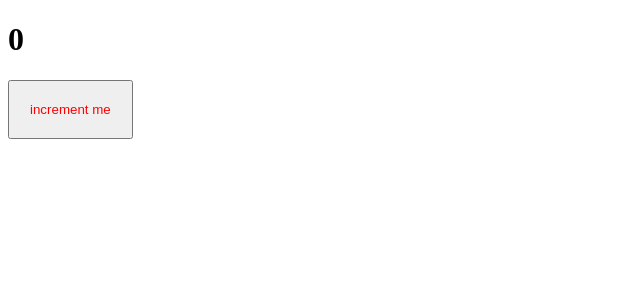
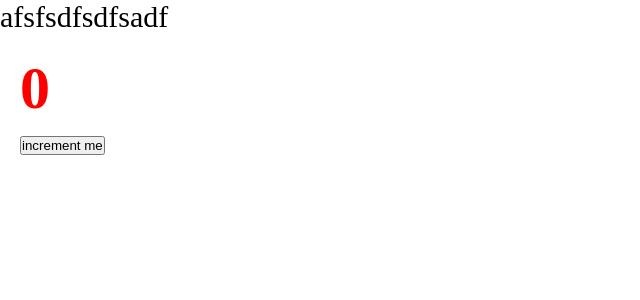
Before and after one commit to Mofin52/advanced-frontend-react-ts, a React app: page / in a window 1280 px wide. Shown: the top 300 px of the page, without its empty margins (0-640 px from the left). Built offline with nearby package versions, Linux system fonts and the light colour scheme.

Commit message:
Add css modules

```diff
--- a/package.json
+++ b/package.json
@@ -19,6 +19,7 @@
     "@types/webpack-dev-server": "^4.7.2",
     "css-loader": "^6.6.0",
     "html-webpack-plugin": "^5.5.0",
+    "mini-css-extract-plugin": "^2.5.3",
     "sass": "^1.49.9",
     "sass-loader": "^12.6.0",
     "style-loader": "^3.3.1",
--- /dev/null
+++ b/src/App.tsx
@@ -0,0 +1,14 @@
+import React from 'react';
+import {Counter} from "./components/Counter";
+import './index.scss';
+
+const App = () => {
+    return (
+        <div className={"app"}>
+            afsfsdfsdfsadf
+            <Counter/>
+        </div>
+    );
+};
+
+export default App;
--- a/src/components/Counter.scss
+++ b/src/components/Counter.module.scss
@@ -1,4 +1,4 @@
-button {
+.btn {
     padding: 20px;
     color: red;
 }
--- a/src/components/Couter.tsx
+++ b/src/components/Counter.tsx
@@ -1,6 +1,6 @@
 import React, {useState} from 'react';
-import './Counter.scss'
-export const Couter = () => {
+import classes from './Counter.module.scss'
+export const Counter = () => {
     const [count, setCount] = useState(0);
 
     const increment = () => {
@@ -8,7 +8,7 @@
     }
 
     return (
-        <div>
+        <div className={classes.btn}>
             <h1>{count}</h1>
             <button onClick={increment}>increment me</button>
         </div>
--- /dev/null
+++ b/src/index.scss
@@ -0,0 +1,9 @@
+* {
+  margin: 0;
+  padding: 0;
+  box-sizing: border-box;
+}
+
+.app {
+  font-size: 30px;
+}
--- a/src/index.tsx
+++ b/src/index.tsx
@@ -1,9 +1,8 @@
 import {render} from 'react-dom';
-import {Couter} from "./components/Couter";
+import {Counter} from "./components/Counter";
+import App from "./App";
 
 render(
-    <div>
-        <Couter/>
-    </div>,
+    <App/>,
     document.getElementById('root')
 )
```
Also changed, not shown: src/global.d.ts (added, +7 -0 lines), 2 other files (tests, documents, lock files or other folders).
